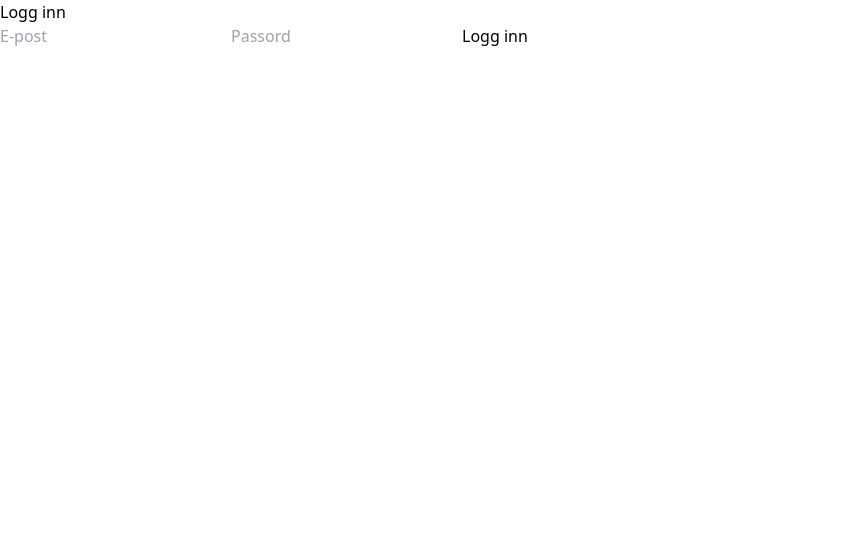
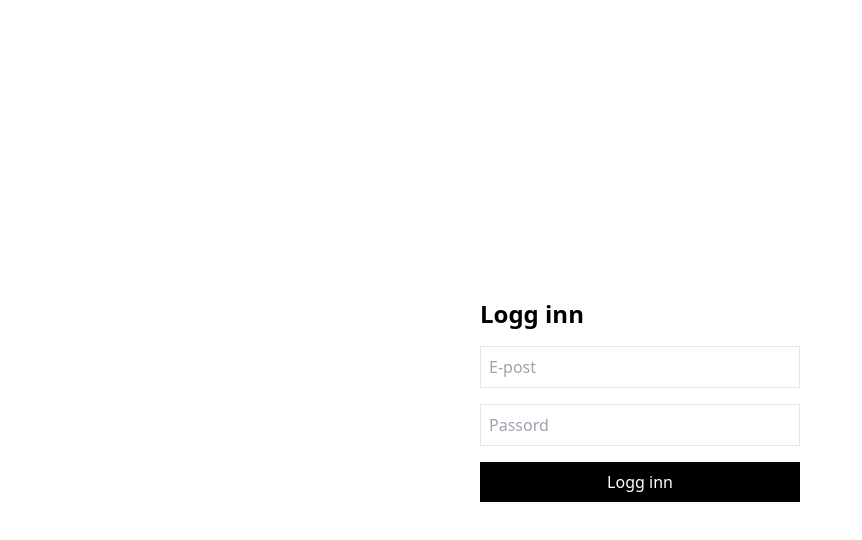
Before and after one commit to cosmicencounters5-png/cv-proffen, a Next.js app: page /login in a window 1280 px wide. Shown: the top 540 px of the page, without its empty margins (0-862 px from the left). Built offline with nearby package versions, Linux system fonts and the light colour scheme; no server answers.

Commit message:
Update page.tsx

```diff
--- a/app/login/page.tsx
+++ b/app/login/page.tsx
@@ -6,36 +6,34 @@ import { supabase } from "@/lib/supabaseClient";
 export default function LoginPage() {
   const [email, setEmail] = useState("");
   const [password, setPassword] = useState("");
-  const [loading, setLoading] = useState(false);
+  const [message, setMessage] = useState("");
 
   async function handleLogin(e: React.FormEvent) {
     e.preventDefault();
-    setLoading(true);
 
     const { error } = await supabase.auth.signInWithPassword({
       email,
       password,
     });
 
-    setLoading(false);
-
     if (error) {
-      alert(error.message);
+      setMessage(error.message);
     } else {
-      alert("Innlogget!");
-      window.location.href = "/";
+      setMessage("Innlogging OK 🎉");
     }
   }
 
   return (
-    <form onSubmit={handleLogin}>
-      <h1>Logg inn</h1>
+    <main className="min-h-screen flex items-center justify-center">
+      <form onSubmit={handleLogin} className="space-y-4 w-80">
+        <h1 className="text-2xl font-bold">Logg inn</h1>
 
         <input
           type="email"
           placeholder="E-post"
           value={email}
           onChange={(e) => setEmail(e.target.value)}
+          className="w-full border p-2"
           required
         />
 
@@ -44,12 +42,16 @@ export default function LoginPage() {
           placeholder="Passord"
           value={password}
           onChange={(e) => setPassword(e.target.value)}
+          className="w-full border p-2"
           required
         />
 
-      <button type="submit" disabled={loading}>
-        {loading ? "Logger inn..." : "Logg inn"}
+        <button className="w-full bg-black text-white p-2">
+          Logg inn
         </button>
+
+        {message && <p>{message}</p>}
       </form>
+    </main>
   );
 }
```
Lines whose indentation alone changed are shown as unchanged.
